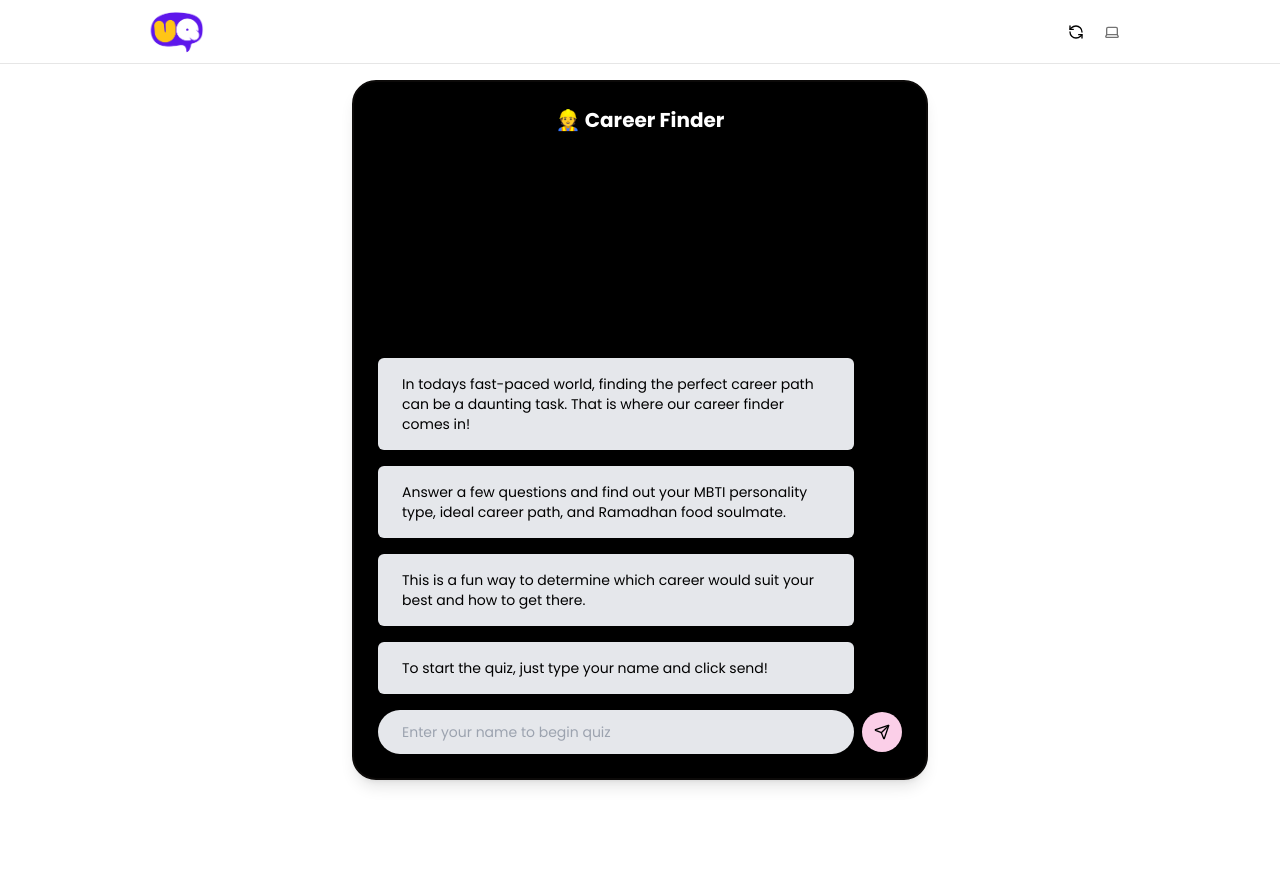
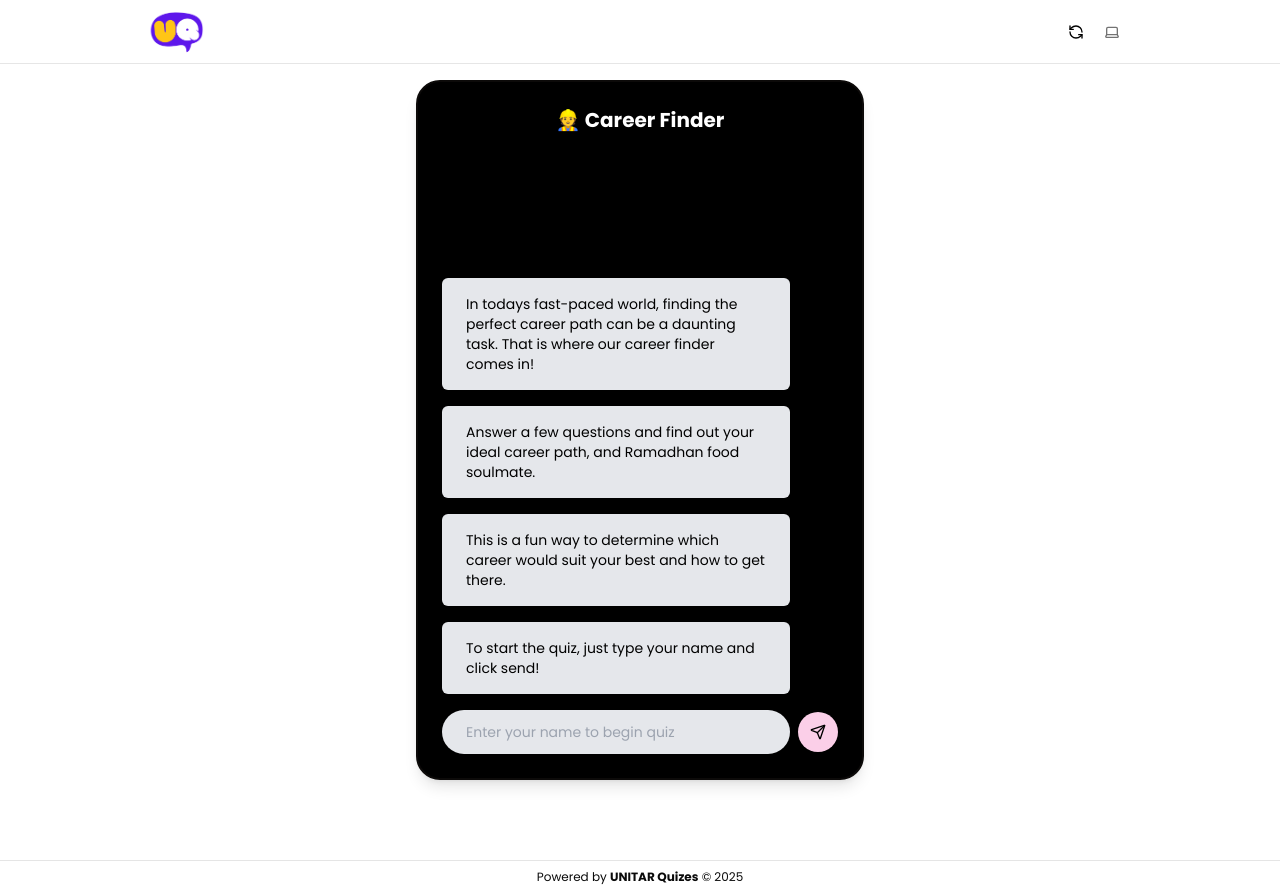
Before and after one commit to SLMCreatives/career-food, a Next.js app in the folder career-food/: page / in a window 1280 px wide. Before the commit the page ends 800 px from the top, so only its background shows below. Built offline with nearby package versions, Linux system fonts and the light colour scheme.

Commit message:
take out mbti

```diff
--- a/career-food/app/layout.tsx
+++ b/career-food/app/layout.tsx
@@ -43,7 +43,7 @@ export default function RootLayout({
           enableSystem
           disableTransitionOnChange
         >
-          <main className="min-h-screen flex flex-col items-center">
+          <main className="flex flex-col items-center">
             <div className="flex-1 w-full flex flex-col gap-20 items-center">
               <nav className="w-full flex justify-center border-b border-b-foreground/10 h-16 py-2">
                 <div className="w-full max-w-5xl flex justify-between items-center p-3 px-5 text-sm">
@@ -66,7 +66,7 @@ export default function RootLayout({
               </nav>
               <div className="flex flex-col gap-20 w-full p-0">{children}</div>
 
-              {/* <footer className="w-full flex flex-col items-center justify-center border-t mx-auto text-center text-xs gap-0 py-2">
+              <footer className="w-full flex flex-col items-center justify-center border-t mx-auto text-center text-xs gap-0 py-2">
                 <p>
                   Powered by{" "}
                   <a
@@ -75,11 +75,11 @@ export default function RootLayout({
                     className="font-bold hover:underline"
                     rel="noreferrer"
                   >
-                    UNITAR Digital Team
-                  </a>
+                    UNITAR Quizes
+                  </a>{" "}
                   © 2025
                 </p>
-              </footer> */}
+              </footer>
             </div>
           </main>
         </ThemeProvider>
--- a/career-food/components/chatbot/chatbot.tsx
+++ b/career-food/components/chatbot/chatbot.tsx
@@ -41,6 +41,7 @@ export default function PersonalityQuiz() {
   const [showChat, setShowChat] = useState(false);
   const [currentDate, setCurrentDate] = useState("");
   const [quizStage, setQuizStage] = useState("intro");
+  const [hitstart, setHitstart] = useState(false);
   const [quizAnswers, setQuizAnswers] = useState<QuizAnswers>({
     personality: { ei: "", sn: "", tf: "", jp: "" },
     career: { environment: "", passion: "", strength: "", industry: "" }
@@ -70,6 +71,12 @@ export default function PersonalityQuiz() {
     // eslint-disable-next-line react-hooks/exhaustive-deps
   }, [showChat]);
 
+  useEffect(() => {
+    if (hitstart) {
+      hitStart();
+    }
+  }, [hitstart]);
+
   const preQuiz = () => {
     const preQuizMessage: Message = {
       id: Date.now(),
@@ -78,6 +85,15 @@ export default function PersonalityQuiz() {
     };
     startQuiz();
     setMessages([preQuizMessage]);
+  };
+
+  const hitStart = () => {
+    const intro: Message = {
+      id: Date.now(),
+      text: "In todays faced paced world...bla bla bla",
+      sender: "bot"
+    };
+    setMessages([intro]);
   };
 
   const startQuiz = () => {
@@ -121,7 +137,7 @@ export default function PersonalityQuiz() {
     setQuizStage("ei");
     const eiQuestion: Message = {
       id: Date.now(),
-      text: `Question 1. \n\n It's the weekend. No school, no exams, no stress (unless your mom suddenly remembers you exist and assigns house chores).\n\nWhat's the plan ${name}?`,
+      text: `Question 1. \n\nIt's the weekend. No school, no exams, no stress (unless your mom suddenly remembers you exist and assigns house chores).\n\nWhat's the plan ${name}?`,
       sender: "bot",
       options: [
         {
@@ -328,7 +344,7 @@ export default function PersonalityQuiz() {
     setQuizStage("sn");
     const snQuestion: Message = {
       id: Date.now(),
-      text: "You're learning something new. What's your approach?",
+      text: "Question 2 \n\nYou're learning something new. What's your approach?",
       sender: "bot",
       options: [
         {
@@ -997,7 +1013,7 @@ export default function PersonalityQuiz() {
   };
 
   return (
-    <div className="relative min-w-96 max-w-xl">
+    <div className="relative min-w-96 max-w-md">
       {showNotification && (
         <div className="bg-black border-2 border-stone-950 shadow-lg dark:bg-slate-800 text-white rounded-3xl p-6 mx-auto w-full overflow-hidden text-sm flex flex-col h-[700px]">
           <div className="text-center mb-auto font-bold text-xl pb-4">
@@ -1012,8 +1028,8 @@ export default function PersonalityQuiz() {
           </div>
           <div className="bg-gray-200 text-black rounded-md py-4 px-6 mb-4  text-left mr-12">
             <p>
-              Answer a few questions and find out your MBTI personality type,
-              ideal career path, and Ramadhan food soulmate.
+              Answer a few questions and find out your ideal career path, and
+              Ramadhan food soulmate.
             </p>
           </div>
           <div className="bg-gray-200 text-black rounded-md py-4 px-6 mb-4  text-left mr-12">
@@ -1029,7 +1045,7 @@ export default function PersonalityQuiz() {
           {/* <button
             onClick={handleOpenChat}
             className="bg-pink-200 text-black rounded-full py-3 px-6 mb-3 hover:font-bold hover:bg-pink-400 transition-colors duration-300 ease-in-out"
-          >
+            >
             *Start Quiz*
           </button> */}
           <div className="flex items-center w-full">
```
